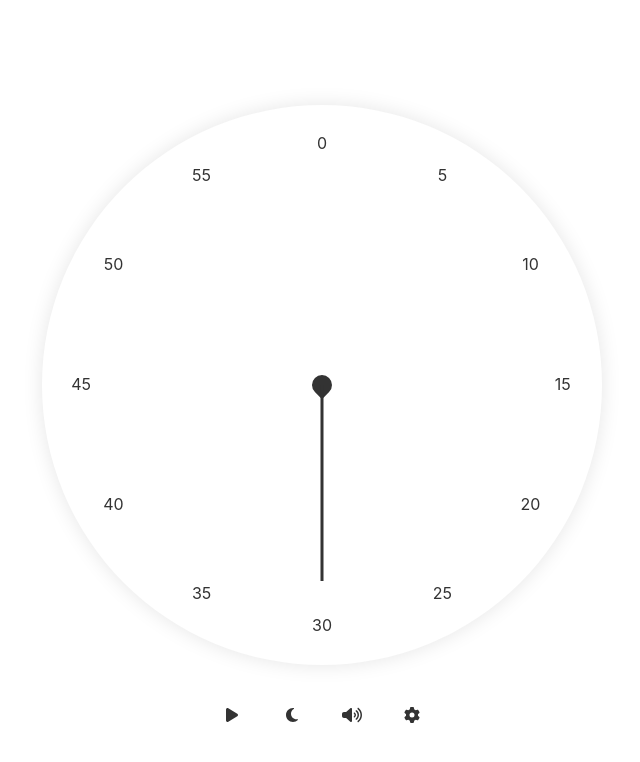
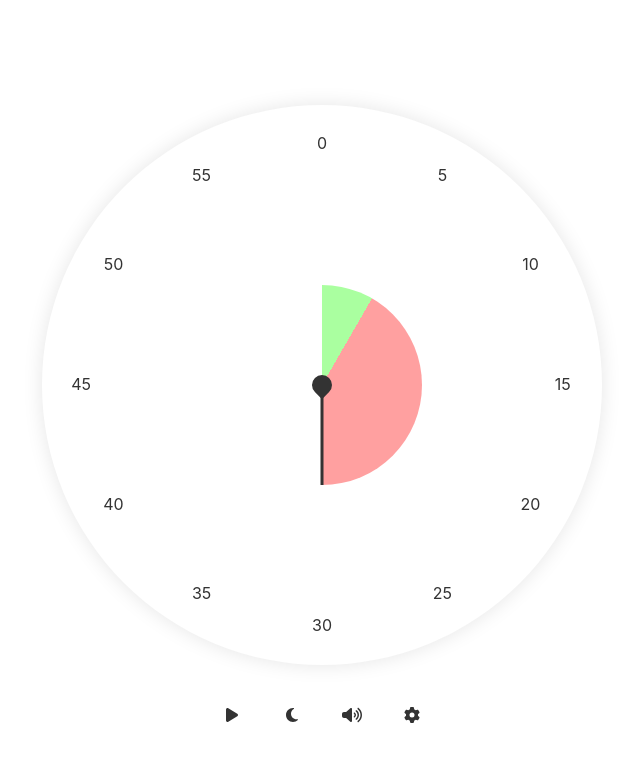
Before and after one commit to QuiD-0/tickita, a Vue app: page / in a window 1280 px wide. Shown: the top 762 px of the page, without its empty margins (318-958 px from the left). Built offline with nearby package versions, Linux system fonts and the light colour scheme.

Commit message:
원형 애니메이션 적용

```diff
--- a/src/renderer/src/assets/base.css
+++ b/src/renderer/src/assets/base.css
@@ -2,12 +2,18 @@
   --text-color: #333;
   --background-color: #fff;
   --hover-background-color: #c1c1c1;
+  --focus-color: #ffa0a0;
+  --rest-color: #aaffa0;
+  --long-rest-color: #9cccff;
 }
 
 .dark {
   --text-color: #ffffff;
   --background-color: #333;
   --hover-background-color: #555;
+  --focus-color: #a16767;
+  --rest-color: #7db179;
+  --long-rest-color: #769cc3;
 }
 
 *,
--- a/src/renderer/src/components/common/timer.js
+++ b/src/renderer/src/components/common/timer.js
@@ -0,0 +1,132 @@
+import {ref, onMounted, computed, watch} from "vue";
+import ControllerStore from "../../store/ControllerStore";
+import SettingStore from "../../store/SettingStore";
+import useSound from "../common/sound";
+
+let useTimer = () => {
+  const sound = useSound()
+  const settingFocusTime = computed(() => SettingStore.getters.focusTime);
+  const settingShortBreakTime = computed(() => SettingStore.getters.restTime);
+  const settingLongBreakTime = computed(() => SettingStore.getters.longRestTime);
+  const settingInterval = computed(() => SettingStore.getters.interval);
+
+  let remainFocus = ref(SettingStore.getters.focusTime);
+  let remainRest = ref(SettingStore.getters.restTime);
+  let remainLongRest = ref(SettingStore.getters.longRestTime);
+  let remainInterval = ref(SettingStore.getters.interval);
+
+  const runningState = computed(() => ControllerStore.getters.runningState);
+  const currentPhase = ref("focus");
+  const SECONDS = 60;
+
+  onMounted(() => {
+    setInterval(() => {
+      updateRemainTime();
+      updateCurrentPhase();
+    }, 1_000);
+  });
+
+  watch([settingFocusTime, settingShortBreakTime, settingLongBreakTime, settingInterval], () => {
+    remainFocus.value = settingFocusTime.value;
+    remainRest.value = settingShortBreakTime.value;
+    remainLongRest.value = settingLongBreakTime.value;
+    remainInterval.value = settingInterval.value;
+    ControllerStore.commit("stop");
+  });
+
+  watch(runningState, (state) => {
+    if (state === "init") {
+      remainFocus.value = settingFocusTime.value;
+      remainRest.value = settingShortBreakTime.value;
+      remainLongRest.value = settingLongBreakTime.value;
+      remainInterval.value = settingInterval.value;
+    }
+  });
+
+  watch(currentPhase, (value, oldValue, _) => {
+    if(oldValue === "focus" && value === "rest") {
+      sound.playBeep();
+    }
+    if(oldValue === "rest" && value === "focus") {
+      sound.playBeep();
+    }
+    if(oldValue === "longRest" && value === "focus") {
+      sound.playBeep();
+    }
+  })
+
+  function getRemainTime() {
+    if (currentPhase.value === "longRest") {
+      return remainLongRest.value;
+    } else {
+      return remainRest.value + remainFocus.value;
+    }
+  }
+  function getRemainFocusTime() {
+    return remainFocus.value;
+  }
+  function getRemainRestTime() {
+    return remainRest.value;
+  }
+  function getRemainLongRestTime() {
+    return remainLongRest.value;
+  }
+
+  function updateRemainTime() {
+    if (runningState.value !== "play") return
+
+    switch (currentPhase.value) {
+      case "focus":
+        remainFocus.value -= SECONDS;
+        if (remainFocus.value <= 0) remainFocus.value = 0;
+        break;
+      case "rest":
+        remainRest.value -= SECONDS;
+        if (remainRest.value <= 0) remainRest.value = 0;
+        break;
+      case "longRest":
+        remainLongRest.value -= SECONDS;
+        if (remainLongRest.value <= 0) remainLongRest.value = 0;
+        break;
+    }
+  }
+
+  function updateCurrentPhase() {
+    if (runningState.value !== "play") return
+
+    let focus = remainFocus.value;
+    let rest = remainRest.value;
+    let longRest = remainLongRest.value;
+    let interval = remainInterval.value;
+
+    if(focus !== 0 && rest !== 0 && longRest !== 0) {
+      currentPhase.value = "focus";
+    }
+
+    if(focus === 0 && rest !== 0 && longRest !== 0) {
+      currentPhase.value = "rest";
+    }
+
+    if(focus === 0 && rest === 0 && interval > 0 && longRest !== 0) {
+      remainInterval.value -= 1;
+      if(remainInterval.value === 0) {
+        currentPhase.value = "longRest";
+      } else {
+        currentPhase.value = "focus";
+        remainFocus.value = settingFocusTime.value;
+        remainRest.value = settingShortBreakTime.value;
+      }
+    }
+
+    if(focus === 0 && rest === 0 && interval === 0 && longRest === 0) {
+      currentPhase.value = "focus";
+      ControllerStore.commit("stop");
+    }
+  }
+
+  return {
+    getRemainTime, getRemainFocusTime, getRemainRestTime, getRemainLongRestTime, currentPhase, settingFocusTime, settingShortBreakTime, settingLongBreakTime
+  }
+}
+
+export default useTimer;
--- a/src/renderer/src/components/timer/DefaultTimer.vue
+++ b/src/renderer/src/components/timer/DefaultTimer.vue
@@ -1,76 +1,30 @@
 <template>
   <div class="clock">
+    <div class="numbers" ref="numbersRef"></div>
+    <div v-if="timer.currentPhase.value !== 'longRest'" ref="remainRef" class="focus"></div>
+    <div v-else class="longRest" ref="remainRef"></div>
+    <div class="clock_hand" ref="minuteHandRef"></div>
     <div class="clock__center" ref="centerRef"></div>
-    <div class="clock_hand" ref="minuteHandRef"></div>
-    <div class="numbers" ref="numbersRef"></div>
-    <div class="remain" ref="remainRef"></div>
   </div>
 </template>
 
 <script setup>
-import {ref, onMounted, computed, watch} from "vue";
-import ControllerStore from "../../store/ControllerStore";
-import SettingStore from "../../store/SettingStore";
-import useSound from "../common/sound";
+import {ref, onMounted} from "vue";
+import useTimer from "../common/timer";
 
-const sound = useSound()
 const remainRef = ref(null);
 const minuteHandRef = ref(null);
 const centerRef = ref(null);
 const numbersRef = ref(null);
-const settingFocusTime = computed(() => SettingStore.getters.focusTime);
-const settingShortBreakTime = computed(() => SettingStore.getters.restTime);
-const settingLongBreakTime = computed(() => SettingStore.getters.longRestTime);
-const settingInterval = computed(() => SettingStore.getters.interval);
-
-let remainFocus = ref(SettingStore.getters.focusTime);
-let remainRest = ref(SettingStore.getters.restTime);
-let remainLongRest = ref(SettingStore.getters.longRestTime);
-let remainInterval = ref(SettingStore.getters.interval);
-const SECONDS = 60;
-
-const runningState = computed(() => ControllerStore.getters.runningState);
-const currentPhase = ref("focus");
+let timer = useTimer();
 
 onMounted(() => {
   createNumbers();
   updateMinuteHand();
   setInterval(() => {
-    updateRemainTime();
     updateMinuteHand();
-    updateCurrentPhase();
   }, 1_000);
 });
-
-watch([settingFocusTime, settingShortBreakTime, settingLongBreakTime, settingInterval], () => {
-  remainFocus.value = settingFocusTime.value;
-  remainRest.value = settingShortBreakTime.value;
-  remainLongRest.value = settingLongBreakTime.value;
-  remainInterval.value = settingInterval.value;
-  ControllerStore.commit("stop");
-});
-
-watch(runningState, (state) => {
-  if (state === "init") {
-    remainFocus.value = settingFocusTime.value;
-    remainRest.value = settingShortBreakTime.value;
-    remainLongRest.value = settingLongBreakTime.value;
-    remainInterval.value = settingInterval.value;
-  }
-});
-
-watch(currentPhase, (value, oldValue, _) => {
-  console.log(oldValue, value);
-  if(oldValue === "focus" && value === "rest") {
-    sound.playBeep();
-  }
-  if(oldValue === "rest" && value === "focus") {
-    sound.playBeep();
-  }
-  if(oldValue === "longRest" && value === "focus") {
-    sound.playBeep();
-  }
-})
 
 function createNumbers() {
   if (!numbersRef.value) return;
@@ -94,73 +48,31 @@ function createNumbers() {
 }
 
 function updateMinuteHand() {
-  if (!minuteHandRef.value || !centerRef.value) return;
+  if (!minuteHandRef.value || !centerRef.value || !remainRef.value) return;
 
-  let degrees = getDegrees();
+  let totalDegree = timer.getRemainTime() / 60 * 6;
+  let remainFocusDegree = timer.getRemainFocusTime() / 60 * 6;
+  let remainRestDegree = timer.getRemainRestTime() / 60 * 6;
+  let remainLongRestDegree = timer.getRemainLongRestTime() / 60 * 6;
 
-  minuteHandRef.value.style.transform = `translate(-50%, -100%) rotate(${degrees}deg)`;
-  centerRef.value.style.transform = `translate(-50%, -50%) rotate(${degrees + 45}deg)`;
-}
+  minuteHandRef.value.style.transform = `translate(-50%, -100%) rotate(${totalDegree}deg)`;
+  centerRef.value.style.transform = `translate(-50%, -50%) rotate(${totalDegree + 45}deg)`;
 
-function getDegrees() {
-  let degrees;
-  if (currentPhase.value === "longRest") {
-    degrees = remainLongRest.value / 60 * 6;
+  let currentFocus = remainRef.value.style.getPropertyValue("--focus-degree");
+  let currentRest = remainRef.value.style.getPropertyValue("--rest-degree");
+
+  if(timer.currentPhase.value === 'longRest') {
+    let currentLongRest = remainRef.value.style.getPropertyValue("--long-rest-degree");
+    if (currentLongRest !== `${remainLongRestDegree}deg`) {
+      remainRef.value.style.setProperty("--long-rest-degree", `${remainLongRestDegree}deg`);
+    }
   } else {
-    degrees = (remainFocus.value / 60) * 6 + (remainRest.value / 60) * 6;
-  }
-  return degrees;
-}
-
-function updateRemainTime() {
-  if (runningState.value !== "play") return
-
-  switch (currentPhase.value) {
-    case "focus":
-      remainFocus.value -= SECONDS;
-      if (remainFocus.value <= 0) remainFocus.value = 0;
-      break;
-    case "rest":
-      remainRest.value -= SECONDS;
-      if (remainRest.value <= 0) remainRest.value = 0;
-      break;
-    case "longRest":
-      remainLongRest.value -= SECONDS;
-      if (remainLongRest.value <= 0) remainLongRest.value = 0;
-      break;
-  }
-}
-
-function updateCurrentPhase() {
-  if (runningState.value !== "play") return
-
-  let focus = remainFocus.value;
-  let rest = remainRest.value;
-  let longRest = remainLongRest.value;
-  let interval = remainInterval.value;
-
-  if(focus !== 0 && rest !== 0 && longRest !== 0) {
-    currentPhase.value = "focus";
-  }
-
-  if(focus === 0 && rest !== 0 && longRest !== 0) {
-    currentPhase.value = "rest";
-  }
-
-  if(focus === 0 && rest === 0 && interval > 0 && longRest !== 0) {
-    remainInterval.value -= 1;
-    if(remainInterval.value === 0) {
-      currentPhase.value = "longRest";
-    } else {
-      currentPhase.value = "focus";
-      remainFocus.value = settingFocusTime.value;
-      remainRest.value = settingShortBreakTime.value;
+    if (currentFocus !== `${remainFocusDegree}deg`) {
+      remainRef.value.style.setProperty("--focus-degree", `${remainFocusDegree}deg`);
     }
-  }
-
-  if(focus === 0 && rest === 0 && interval === 0 && longRest === 0) {
-    currentPhase.value = "focus";
-    ControllerStore.commit("stop");
+    if (currentRest !== `${remainRestDegree}deg`) {
+      remainRef.value.style.setProperty("--rest-degree", `${remainRestDegree}deg`);
+    }
   }
 }
 </script>
@@ -189,7 +101,7 @@ function updateCurrentPhase() {
 
 .clock_hand {
   width: 3px;
-  height: 35%;
+  height: 100px;
   background-color: var(--text-color);
   position: absolute;
   top: 50%;
@@ -208,6 +120,60 @@ function updateCurrentPhase() {
   align-items: center;
 }
 
+@property --focus-degree {
+  syntax: "<angle>";
+  inherits: false;
+  initial-value: 0deg;
+}
+
+@property --rest-degree {
+  syntax: "<angle>";
+  inherits: false;
+  initial-value: 0deg;
+}
+
+@property --long-rest-degree {
+  syntax: "<angle>";
+  inherits: false;
+  initial-value: 0deg;
+}
+
+.focus {
+  position: absolute;
+  width: 200px;
+  height: 200px;
+  top: 50%;
+  left: 50%;
+  border-radius: 50%;
+  transform: translate(-50%, -50%);
+  transition: --focus-degree 0.3s ease-in-out, --rest-degree 0.3s ease-in-out;
+  background: conic-gradient(
+    var(--rest-color) 0deg,
+    var(--rest-color) var(--rest-degree),
+    var(--focus-color) var(--rest-degree),
+    var(--focus-color) calc(var(--rest-degree) + var(--focus-degree)),
+    transparent calc(var(--rest-degree) + var(--focus-degree)),
+    transparent 360deg
+  );
+}
+
+.longRest {
+  position: absolute;
+  width: 200px;
+  height: 200px;
+  top: 50%;
+  left: 50%;
+  border-radius: 50%;
+  transform: translate(-50%, -50%);
+  transition: --long-rest-degree 0.3s ease-in-out;
+  background: conic-gradient(
+    var(--long-rest-color) 0deg,
+    var(--long-rest-color) var(--long-rest-degree),
+    transparent var(--long-rest-degree),
+    transparent 360deg
+  );
+}
+
 .font1 {
   font-size: calc(0.5rem + 2vmin);
   font-weight: 700;
```
